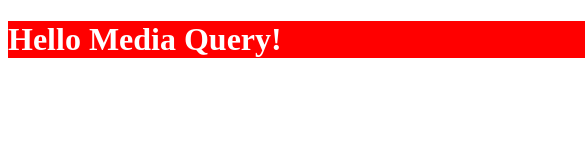
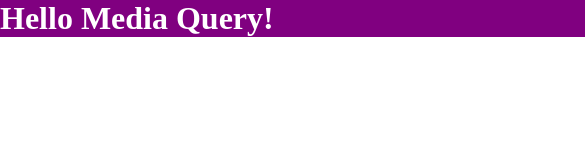
Before and after one commit to reggys/aula-media-queries, a website: page src/index.html in a window 390 px wide. Shown: the top 160 px of the page, 585 px wide, since content can reach past the window. Drawn offline with Linux system fonts and the light colour scheme.

Commit message:
Implementado os media queries para  o layout desktop first

```diff
--- a/src/style.css
+++ b/src/style.css
@@ -5,9 +5,34 @@
     --mobile: 320px;
 }
 
+body,
+h1 {
+    margin: 0;
+}
 .container {
     background-color: red;
     width: var(--desktop);
     color: white;
     margin: 0 auto;
 }
+
+@media screen and (max-width: 1200px) {
+    .container {
+        width: var(--tablet);
+        background-color: blue;
+        }
+}
+
+@media screen and (max-width: 1024px) {
+    .container {
+        width: var(--tablet);
+            background-color: green;
+    }
+}
+
+@media screen and (max-width: 768px) {
+    .container {
+        width: var(--tablet);
+            background-color: purple;
+    }
+}
```
